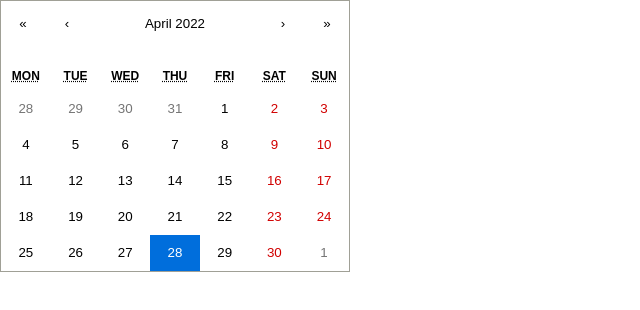
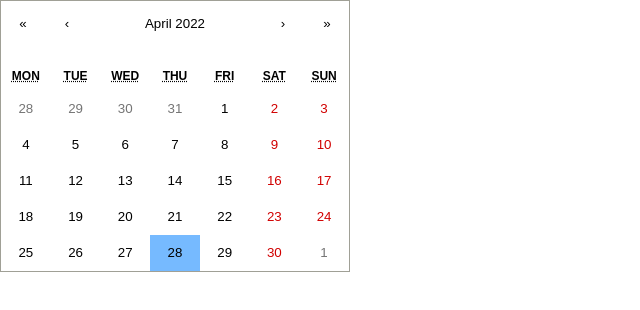
Before and after one commit to junsushin-dev/meeter-frontend, a React (Create React App) app: page / in a window 1280 px wide. Shown: the top 310 px of the page, without its empty margins (0-640 px from the left). Built offline with nearby package versions, Linux system fonts and the light colour scheme.

Commit message:
feat: Enable multi select for calendar

```diff
--- a/src/pages/SelectDate.tsx
+++ b/src/pages/SelectDate.tsx
@@ -1,13 +1,36 @@
 import { useState } from "react";
-import Calendar from "react-calendar";
+import Calendar, { CalendarTileProperties } from "react-calendar";
 import "react-calendar/dist/Calendar.css";
+import { DateSet } from "../utils/toggleSet";
 
 export default function SelectDate() {
-  const [selectedDate, setSelectedDate] = useState(new Date());
+  const [selectedDateSet, setSelectedDateSet] = useState(
+    new DateSet([new Date()])
+  );
+
+  const onChange = (date: Date) => {
+    setSelectedDateSet((prevSet) => {
+      const newSet = new DateSet([...prevSet.values()]);
+      newSet.toggle(date);
+      return newSet;
+    });
+  };
+
+  const setTileClassName = ({ date, view }: CalendarTileProperties) => {
+    if (selectedDateSet.has(date)) {
+      return "react-calendar__tile--hasActive";
+    } else {
+      return null;
+    }
+  };
 
   return (
     <div>
-      <Calendar onChange={setSelectedDate} value={selectedDate} />
+      <Calendar
+        onChange={onChange}
+        value={null}
+        tileClassName={setTileClassName}
+      />
     </div>
   );
 }
```
